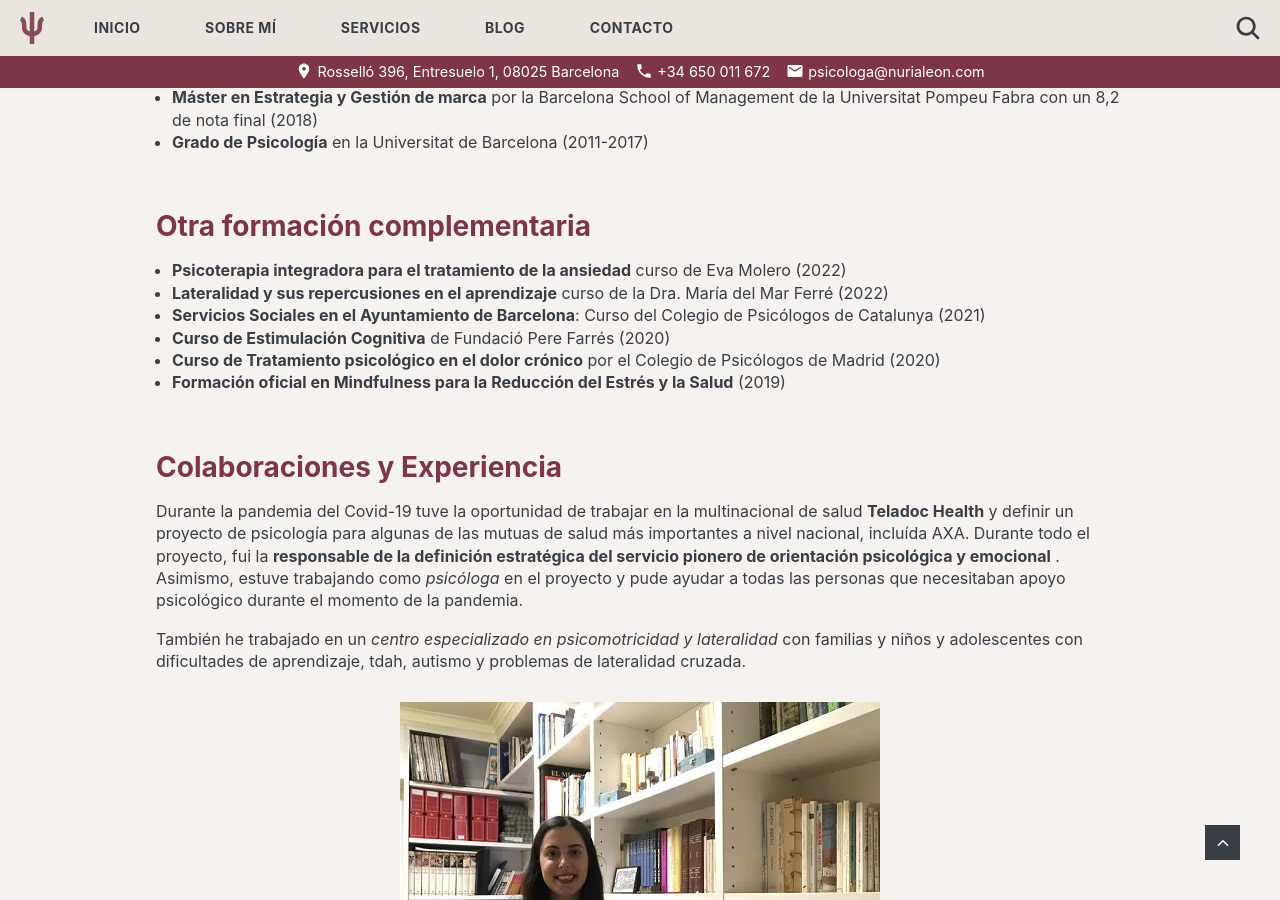
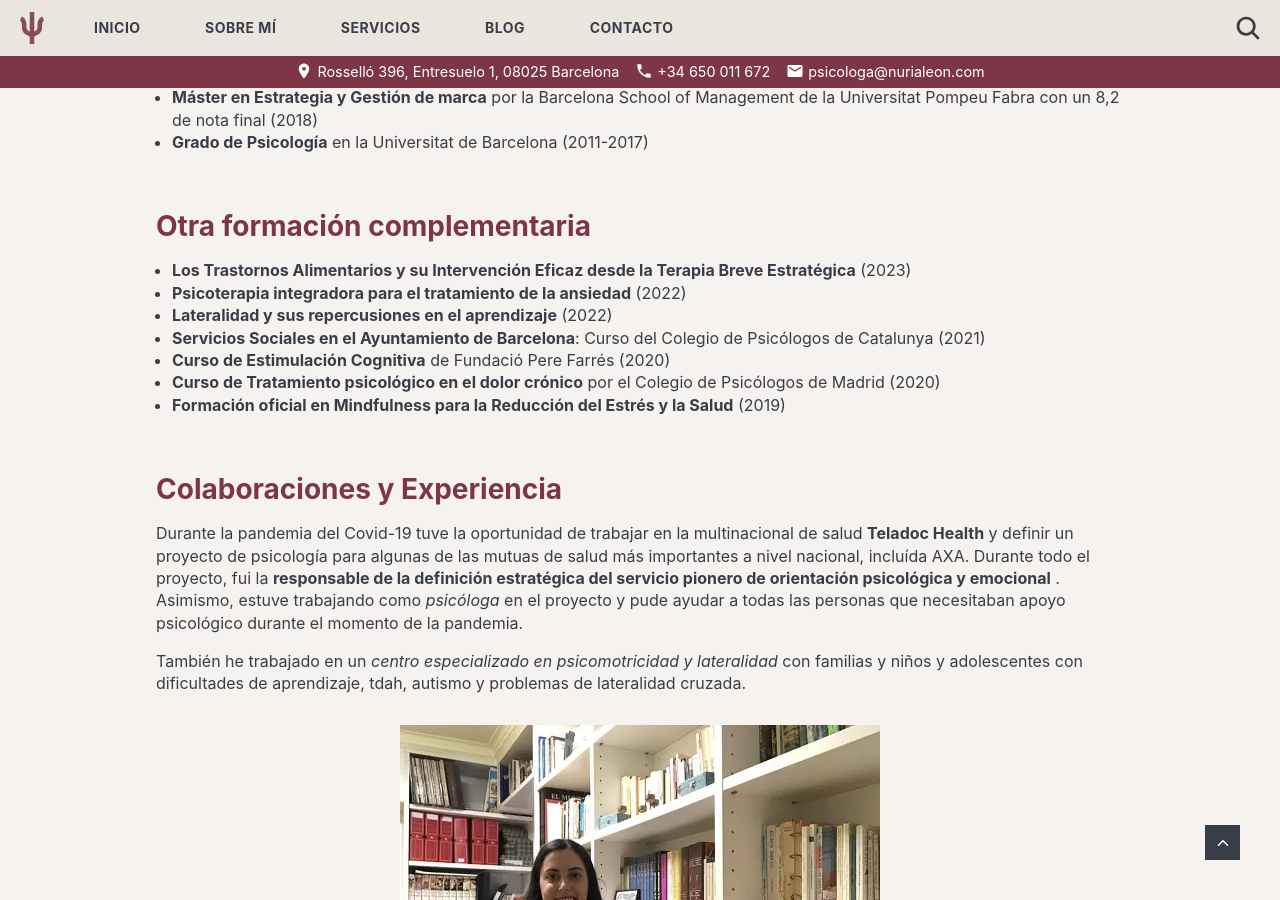
Before and after one commit to nurialeonsallent/nurialeon.com, a Jekyll site: the page built from _pages/sobre-mi.md, in a window 1280 px wide and 900 px high, scrolled down 1282 px. Built offline with Jekyll 4.4.1, drawn with Linux system fonts in a browser that asks for light colours.

Commit message:
dewscripcion

```diff
--- a/_pages/sobre-mi.md
+++ b/_pages/sobre-mi.md
@@ -31,9 +31,9 @@ Ya son centenares de personas las que han pasado por mi consulta y han resuelto
 - **Grado de Psicología** en la Universitat de Barcelona (2011-2017)
 
 ## Otra formación complementaria
-
-- **Psicoterapia integradora para el tratamiento de la ansiedad** curso de Eva Molero (2022)
-- **Lateralidad y sus repercusiones en el aprendizaje** curso de la Dra. María del Mar Ferré (2022)
+- **Los Trastornos Alimentarios y su Intervención Eficaz desde la Terapia Breve Estratégica** (2023)
+- **Psicoterapia integradora para el tratamiento de la ansiedad** (2022)
+- **Lateralidad y sus repercusiones en el aprendizaje** (2022)
 - **Servicios Sociales en el Ayuntamiento de Barcelona**: Curso del Colegio de Psicólogos de Catalunya (2021)
 - **Curso de Estimulación Cognitiva** de Fundació Pere Farrés (2020)
 - **Curso de Tratamiento psicológico en el dolor crónico** por el Colegio de Psicólogos de Madrid (2020)
```
Also changed, not shown: _pages/servicios.md (+1 -1 lines).
